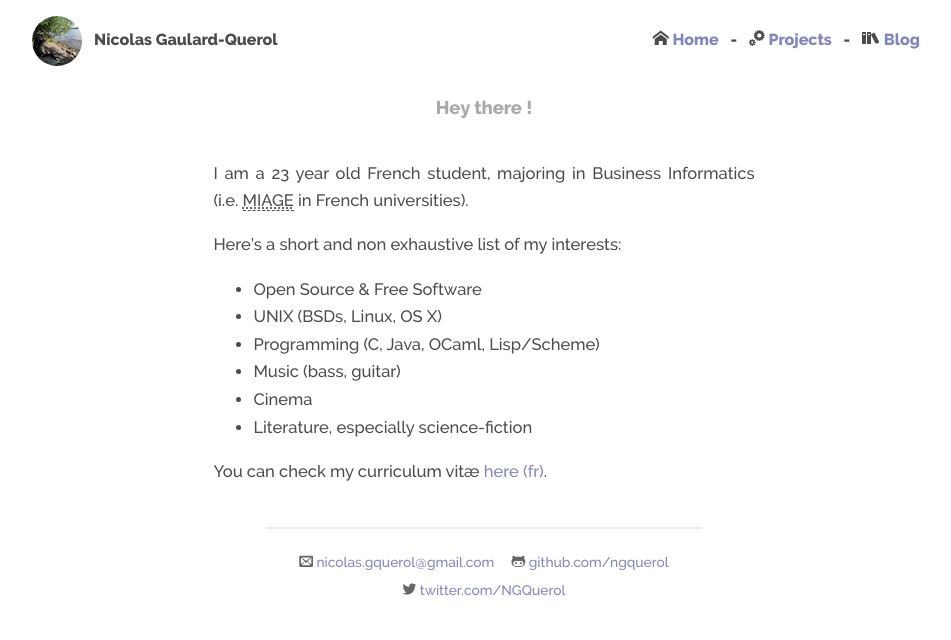
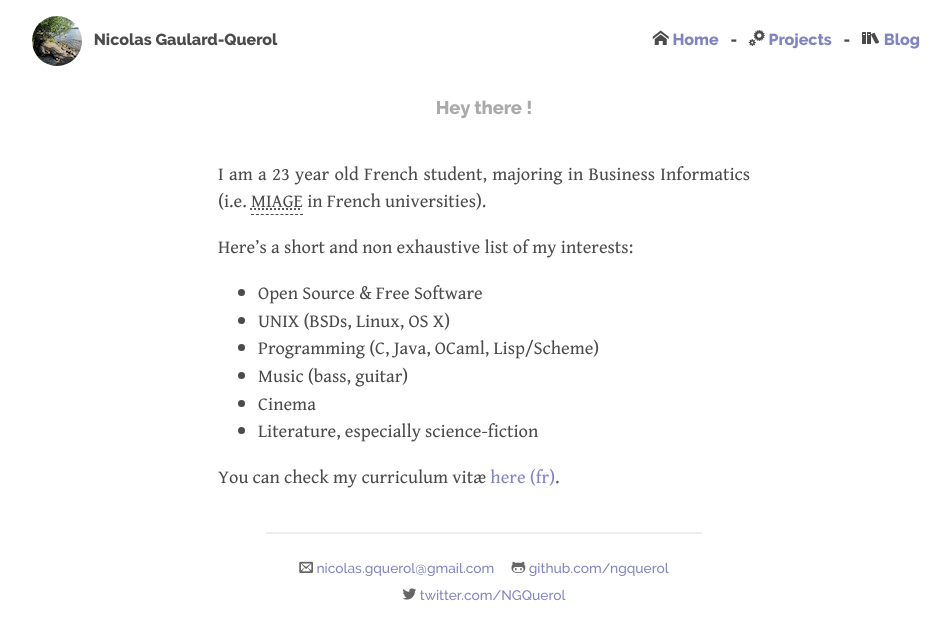
Before and after one commit to ngquerol/ngquerol.github.io, a Jekyll site: the page built from index.md, in a window 1280 px wide. Shown: the top 640 px of the page, without its empty margins (156-1107 px from the left). Built offline with Jekyll 4.4.1, drawn with Linux system fonts in a browser that asks for light colours; some web fonts are replaced.

Commit message:
Update CSS

```diff
--- a/assets/css/style.css
+++ b/assets/css/style.css
@@ -8,12 +8,12 @@ html, body { min-height: 100%; }
 body {
   color: #4b4b4b;
   background-color: #fff;
-  font: 16px "Raleway Medium", Arial, sans-serif;
+  font: 16px "Gentium Book Regular", Arial, sans-serif;
   margin: 0 1em;
 }
 
 h1, h2, h3, h4, h5, h6 {
-  font-family: "Raleway Extra Bold", Arial, sans-serif;
+  font-family: "Raleway ExtraBold", Arial, sans-serif;
   font-size: 1em;
   color: #aaa;
 }
@@ -30,6 +30,7 @@ a:hover   { color: #AAAAC1; }
 
 pre, code {
   font-family: Menlo, Consolas, monospace;
+  font-size: 14px;
   overflow: auto;
   margin: 0;
   padding: 0;
@@ -56,7 +57,7 @@ pre, code {
 }
 
 .header .nav {
-  font-family: "Raleway Extra Bold";
+  font-family: "Raleway ExtraBold";
   float: right;
   margin: 2em;
   margin-top: 1.8em;
@@ -82,16 +83,11 @@ pre, code {
   width: 50px;
 }
 
-.header .nav a {
-  font-weight: bold;
-  text-decoration: none;
-}
-
 .container {
   font-size: 1.15em;
   text-align: justify;
   line-height: 1.5em;
-  max-width: 750px;
+  max-width: 800px;
   margin: 0 auto;
 }
 
@@ -103,7 +99,7 @@ pre, code {
 .container .post-title {
   margin-bottom: 1.5em;
   text-align: center;
-  font-family: "Raleway Extra Bold";
+  font-family: "Raleway ExtraBold";
   font-size: 1.75em;
   font-weight: bold;
 }
@@ -115,6 +111,7 @@ pre, code {
 }
 
 .container .footer {
+  font-family: "Raleway Medium";
   font-size: .75em;
   color: #666;
   border-top: 2px solid #eee;
@@ -142,12 +139,32 @@ pre, code {
    /*
    /*****************************************************************************/
 ul.posts {
+  font-family: "Raleway Medium";
   list-style-type: none;
   margin-bottom: 2em;
   padding: 0 2.5em;
   -webkit-animation: fadeIn .5s ease-out;
   -moz-animation: fadeIn .5s ease-out;
   animation: fadeIn .5s ease-out;
+}
+
+ul.posts li {
+  line-height: 1.75em;
+}
+
+ul.posts li a {
+  font-family: "Raleway Medium";
+}
+
+ul.posts li.excerpt {
+  font-family: "Gentium Book Regular";
+  font-size: .9em;
+  color: #aaa;
+}
+
+ul.posts span {
+  color: #aaa;
+  font-size: .8em;
 }
 
 @-webkit-keyframes fadeIn {
@@ -163,20 +180,6 @@ ul.posts {
   to {opacity: 1;}
 }
 
-ul.posts li {
-  line-height: 1.75em;
-}
-
-ul.posts span {
-  color: #aaa;
-  font-size: .8em;
-}
-
-.excerpt {
-  font-size: .9em;
-  color: #aaa;
-}
-
 /*****************************************************************************/
 /*
    /* Content (page & posts)
@@ -189,7 +192,6 @@ ul.posts span {
 }
 
 .post, .page {
-  font-size: 0.9em;
   padding: 0 2.5em;
   -webkit-animation: fadeIn .5s ease-out;
   -moz-animation: fadeIn .5s ease-out;
@@ -210,7 +212,6 @@ ul.posts span {
   background-color: #f8f8f8;
   padding: 0 .4em;
   line-height: 1.5em;
-  font-size: .85em;
 }
 
 .post .highlight, .post .terminal {
```
Also changed, not shown: assets/css/fonts.css.
